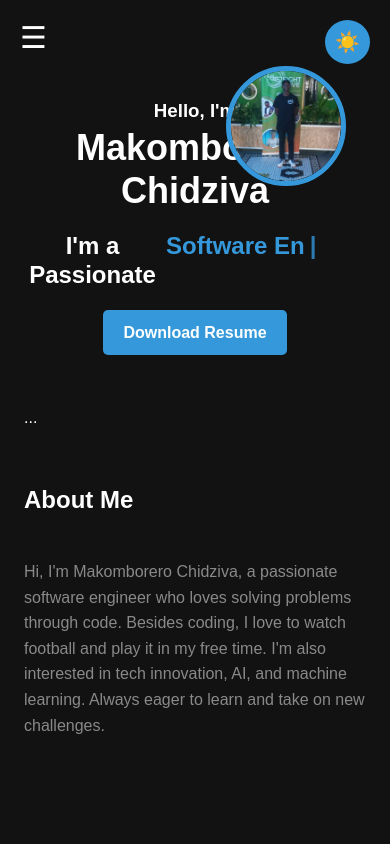
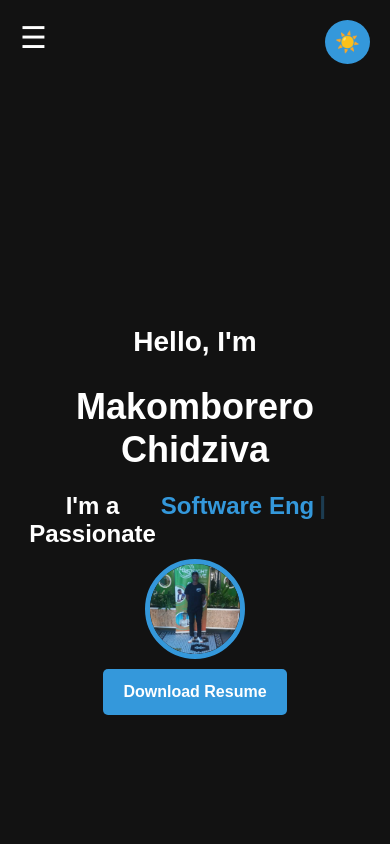
Before and after one commit to akomborero/my-portfolio-, a React (Create React App) app: page / in a window 390 px wide. Shown: the top 844 px of the page. Built offline with nearby package versions, Linux system fonts and the light colour scheme.

Commit message:
my-portfolio

```diff
--- a/src/App.css
+++ b/src/App.css
@@ -186,6 +186,13 @@ h2 {
 /* Hero Section */
 .hero-content {
   text-align: center;
+  display: flex;
+  flex-direction: column;
+  justify-content: center;
+  align-items: center;
+  height: 100vh; /* Makes the hero section cover the entire screen */
+  background-color: var(--bg-dark); /* Optional: Add a background color or image */
+  padding: 20px;
 }
 
 .intro-text {
@@ -234,8 +241,7 @@ h2 {
     opacity: 1;
   }
 }
-
-/* Profile Image */
+/*/* Profile Image */
 .profile-image-container {
   position: absolute;
   top: 20px; /* Positioned at the top */
@@ -259,10 +265,18 @@ h2 {
   transform: scale(1.1);
 }
 
+/* Adjustments for Mobile Screens */
 @media (max-width: 768px) {
+  .profile-image-container {
+    position: relative; /* Adjusted for better placement on smaller screens */
+    top: 10px; /* Reduced spacing for mobile */
+    right: 0; /* Center alignment on mobile */
+    justify-content: center;
+  }
+
   .profile-image {
-    width: 120px;
-    height: 120px;
+    width: 100px; /* Smaller size for mobile */
+    height: 100px; /* Ensure aspect ratio remains consistent */
   }
 }
 
--- a/src/App.js
+++ b/src/App.js
@@ -196,7 +196,7 @@ function App() {
         {/* Hero Section */}
         <section id="home" className="home section" data-aos="fade-up">
           <div className="hero-content">
-            <h3>Hello, I'm</h3>
+            <h2>Hello, I'm</h2>
             <h1>Makomborero Chidziva</h1>
             <h4 className="intro-text">
               I'm a Passionate{' '}
```
